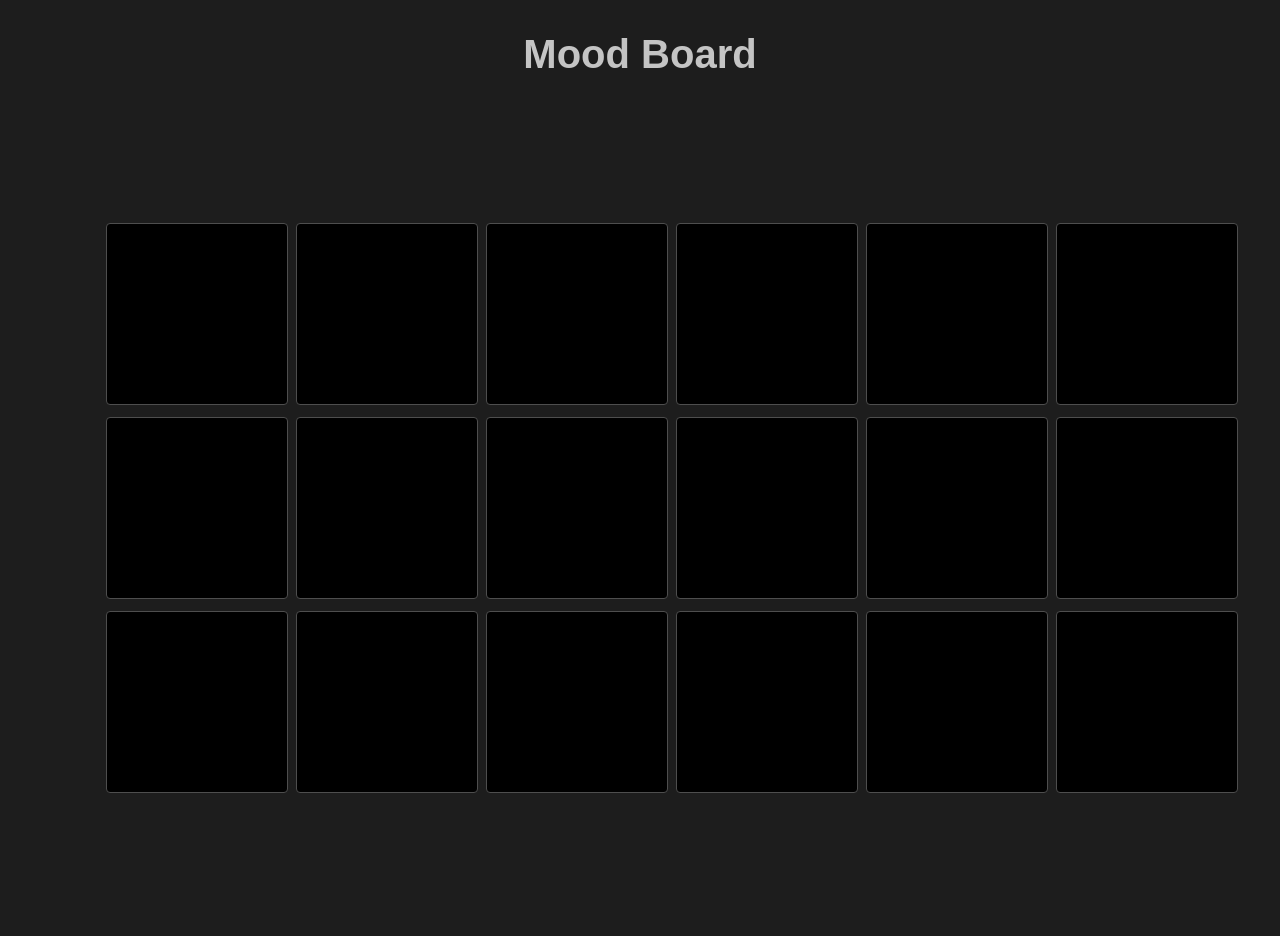
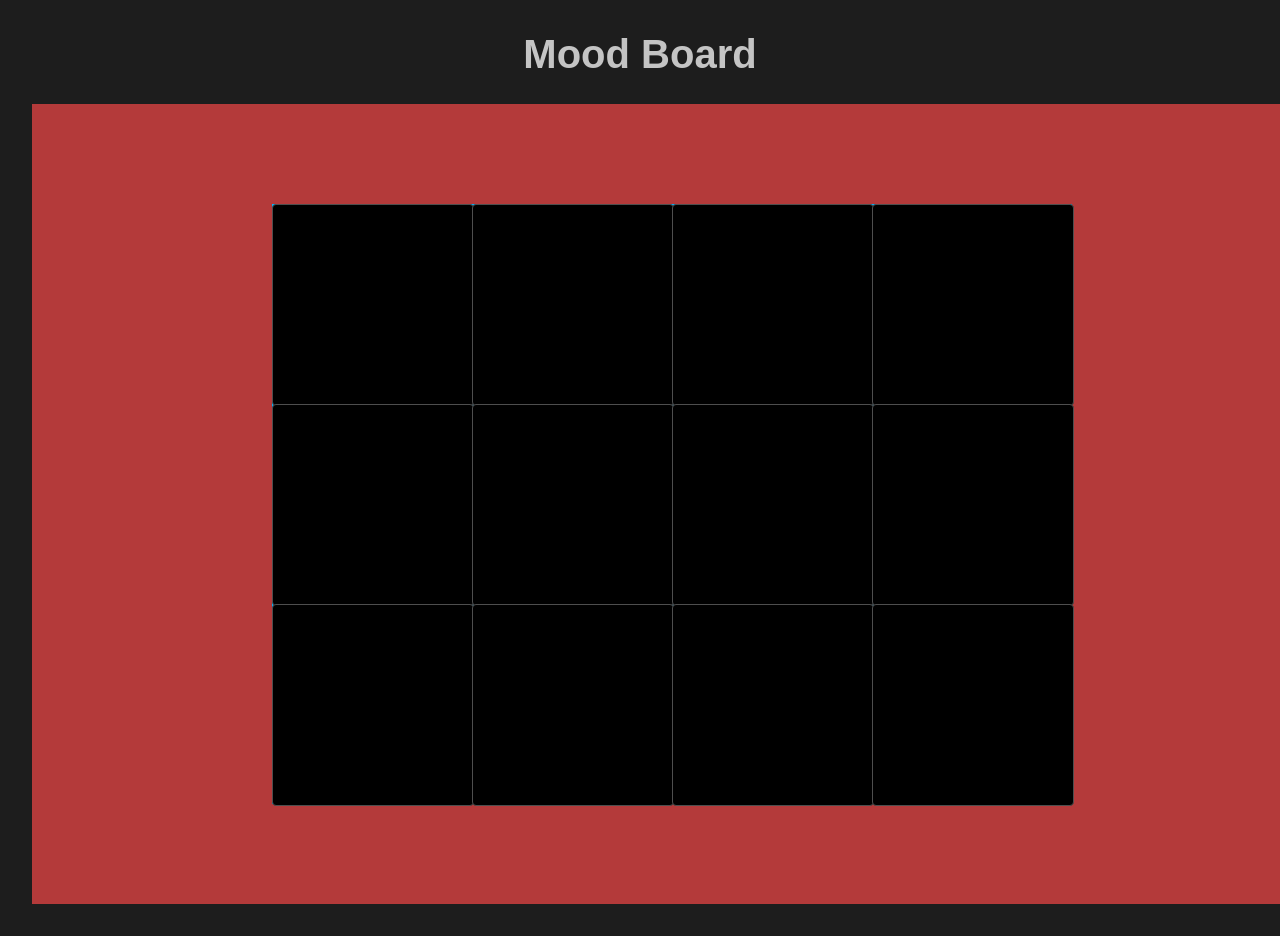
Before and after one commit to ariefield/Mood-Board, an Angular app: page / in a window 1280 px wide. Shown: the top 936 px of the page. Built offline with nearby package versions, Linux system fonts and the light colour scheme.

Commit message:
Coordinate system improved, and tiles can now be moved around

```diff
--- a/src/app/app.module.ts
+++ b/src/app/app.module.ts
@@ -7,7 +7,7 @@ import { DashboardComponent } from './dashboard/dashboard.component';
 @NgModule({
   declarations: [
     AppComponent,
-    DashboardComponent
+    DashboardComponent,
   ],
   imports: [
     BrowserModule
--- a/src/app/dashboard/dashboard.component.css
+++ b/src/app/dashboard/dashboard.component.css
@@ -1,10 +1,11 @@
 .main-container{
-	background-color: #1D1D1D;
+	/* background-color: rgb(190, 92, 92); */
 	height: 100vh;
 	width: 100vw;
 }
 
 .parent-div {
+	background-color: rgb(180, 58, 58);
     position: relative;
     height: 100vh;
     width: 100vw;
@@ -12,9 +13,10 @@
 }
 
 .child-div {
+	background-color: rgb(0, 183, 255);
 	position: absolute;
-	width: 1140px;
-	height: 570px;
+	width: 800px;
+	height: 600px;
 	margin: auto;
 	left: 0;
 	right: 0;
@@ -23,13 +25,13 @@
 }
 
 .grid {
-	width: 180px;
-	height: 180px;
+	width: 200px;
+	height: 200px;
 	border-radius: 4px;
-    display: block;
-    /* background-color: rgb(0, 0, 0); */
 	border: 1px solid #4E4E4E;
-	margin: 4px;
+	/* margin: 4px; */
+	position: absolute;
+	/* display: block; */
 	display: inline-flex;
 }
 
--- a/src/app/dashboard/dashboard.component.html
+++ b/src/app/dashboard/dashboard.component.html
@@ -7,11 +7,12 @@
 </style> -->
 
 <div class="main-container parent-div">
-    <div class="grid-container child-div">
+    <div class="grid-container child-div" [ngStyle]="{ 'width': dashboardWidth + 'px', 'height': dashboardHeight + 'px' }">
         <!-- <div *ngFor="let panel of dashboard" [ngStyle]="{ 'width': sideLength + 'px', 'height': sideLength + 'px', 'border-radius': '4px', 'display': 'block', 'border': '1px solid #4E4E4E', 'margin': '4px', 'display': 'inline-flex' }"></div> -->
         <!-- <div *ngFor="let panel of dashboard" (click)="setColor(panel, panel.colour)" [ngStyle]="{ 'width': sideLength + 'px', 'height': sideLength + 'px'}" class="grid"></div> -->
         <!-- <div class="grid" *ngFor="let panel of dashboard">{{panel.content}}</div> -->
-        <div *ngFor="let panel of panels" (click)="setRandomColor(panel)" class="grid" [ngStyle]="{ 'width': sideLength + 'px', 'height': sideLength + 'px', 'background-color': panel.colour }" >
+        <div class="grid" *ngFor="let panel of panels" (mouseenter)="panel.mouseWithin=true" (mouseleave)="panel.mouseWithin=false" (mousedown)="beginDragging(panel)" (mouseup)="dragReleased(panel)" (click)="setRandomColor(panel)" [ngStyle]="{ 'width': sideLength + 'px', 'height': sideLength + 'px', 'left': panel.left + 'px', 'top': panel.top + 'px', 'background-color': panel.colour }" >
+        <!-- {{panel.id}} {{panel.left}} {{panel.top}} {{panel.mouseWithin}} -->
         </div>
         <!-- <div class="grid" [ngStyle]="{ 'width': sideLength + 'px', 'height': sideLength + 'px' }" *ngFor="let panel of dashboard">{{panel.content}}</div> -->
     </div>
--- a/src/app/dashboard/dashboard.component.ts
+++ b/src/app/dashboard/dashboard.component.ts
@@ -7,29 +7,46 @@ import { Panel } from '../panel'
   styleUrls: ['./dashboard.component.css']
 })
 export class DashboardComponent implements OnInit {
-  // Declare types here
+
+  //Constants
+  dashboardWidth = 800;
+  dashBoardHeight = 600;
+  sideLength = 200;
+  //Variables
   panels = [];
-  sideLength: number;
+  selectedPanel;
 
   constructor() {
    }
 
   ngOnInit() {
     // Initialize values here
-    for (var i=1;i<=18;i++)
+    var numX = this.dashboardWidth / this.sideLength;
+    var numY = this.dashBoardHeight / this.sideLength;
+    var totalNumPanels = numX*numY;
+    for (var i=0;i<totalNumPanels;i++)
     {
-      this.panels.push(new Panel())
+      let panel = new Panel();
+      panel.id = i;
+      panel.left = this.determineLeftLocation( i, numX );
+      panel.top = this.determineTopLocation( i, numX );
+      this.panels.push( panel );
     }
-    this.sideLength = 180;
+    this.sideLength = this.sideLength;
   }
 
-  //Functions
-  public setRandomColor( panel:Panel )
+  //Private functions
+  private determineLeftLocation( id: number, numX: number )
   {
-    panel.colour = this.getRandomColor();
+    return (id % numX) * this.sideLength;
   }
 
-  public getRandomColor()
+  private determineTopLocation( id: number, numX: number )
+  {
+    return Math.floor(id / numX) * this.sideLength;
+  }
+
+  private getRandomColor()
   {
     var letters = '0123456789ABCDEF'.split('');
     var color = '#';
@@ -39,4 +56,37 @@ export class DashboardComponent implements OnInit {
     return color;
   }
 
+  private swapPanels( panel1:Panel, panel2:Panel)
+  {
+    var left = panel1.left;
+    var top = panel1.top;
+    panel1.left = panel2.left
+    panel1.top = panel2.top;
+    panel2.left = left
+    panel2.top = top;
+  }
+
+  //Public functions
+  public setRandomColor( panel:Panel )
+  {
+    panel.colour = this.getRandomColor();
+  }
+
+  public beginDragging( panel:Panel )
+  {
+    this.selectedPanel = panel;
+  }
+
+  public dragReleased( panel:Panel )
+  {
+    if ( panel == this.selectedPanel )
+    {
+      this.selectedPanel = null;
+    }
+    else
+    {
+      this.swapPanels(panel, this.selectedPanel)
+    }
+  }
+
 }
--- a/src/app/panel.ts
+++ b/src/app/panel.ts
@@ -1,18 +1,21 @@
 export class Panel
 {
     id: number;
-    x: number;
-    y: number;
+    left: number;
+    top: number;
     colour: string;
     content: string;
+
+    mouseWithin: boolean;
 
     constructor()
     {
         this.id = 0;
-        this.x = 0;
-        this.y = 0;
+        this.left = 0;
+        this.top = 0;
         this.colour = "Black";
         this.content = "Content";
+        this.mouseWithin = false;
     }
 
 }
```
